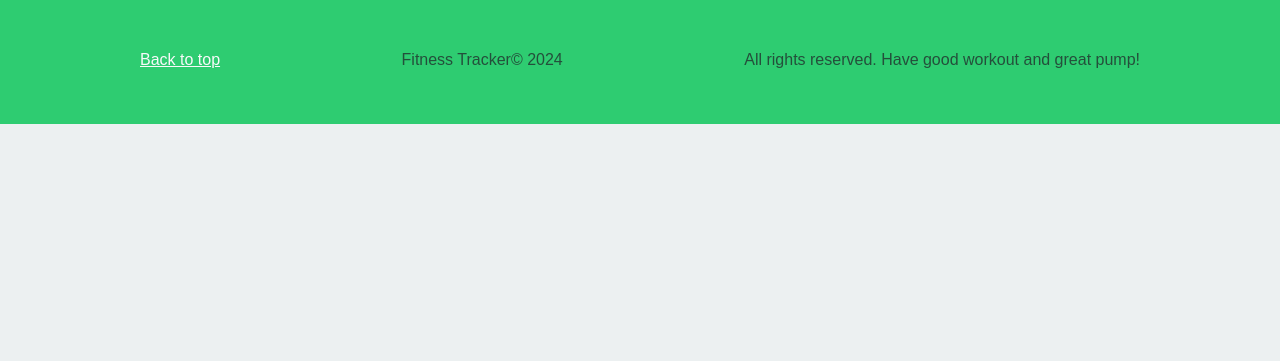
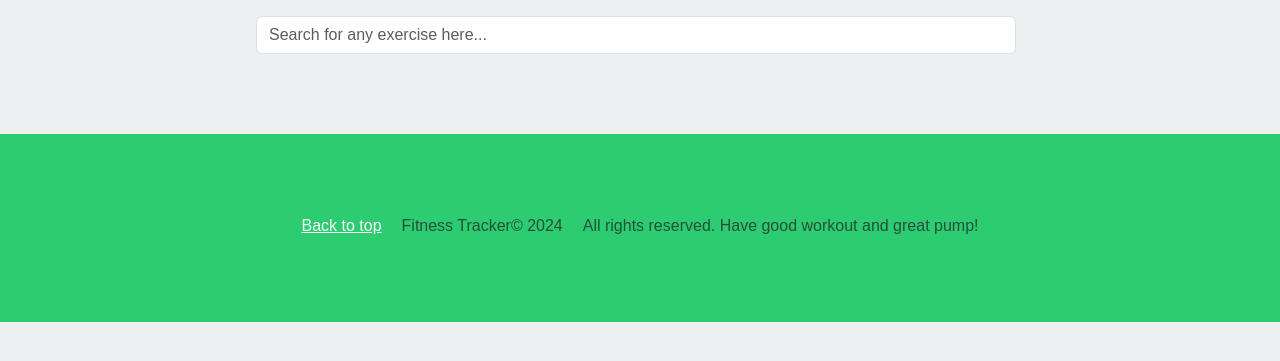
Before and after one commit to piotr-GG/fitness_tracker, a Flask app: page /exercises/ in a window 1280 px wide. Shown: the part 84-445 px from the top of the page. Run offline with Flask 3, Linux system fonts and the light colour scheme; data that the repository does not hold is empty; some libraries are stand-ins or nearby versions.

Commit message:
Added search bar for exercises

```diff
--- a/ft_app/static/css/custom/exercises.css
+++ b/ft_app/static/css/custom/exercises.css
@@ -10,9 +10,12 @@
 .container {
     display: flex;
     flex-wrap: wrap;
-    justify-content: space-between;
+    justify-content: center;
     width: 80%;
     gap: 20px;
+    padding-top: 2rem;
+    padding-bottom: 2rem;
+
 }
 
 .item {
@@ -54,3 +57,9 @@
         flex: 0 1 calc(100% - 20px);
     }
 }
+
+.searchbar {
+    width: 40%;
+    margin: 1rem auto;
+    justify-content: center;
+}
--- a/ft_app/templates/exercises/index.html
+++ b/ft_app/templates/exercises/index.html
@@ -3,9 +3,14 @@
 {% block head %}
 <title>Exercises</title>
 <link rel="stylesheet" href="{{ url_for('static', filename='css/custom/exercises.css') }}">
+<script src="https://code.jquery.com/jquery-3.5.1.js" integrity="sha256-QWo7LDvxbWT2tbbQ97B53yJnYU3WhH/C8ycbRAkjPDc=" crossorigin="anonymous"></script>
 {% endblock %}
 
 {% block body %}
+<form class="d-flex" role="search" style = "margin: 1rem auto; width:60%;">
+    <input class="form-control me-2 live-search-box" type="search" placeholder="Search for any exercise here..." aria-label="Search">
+</form>
+
 <main class="container">
     {% for exercise in exercises %}
     <div class="item">
@@ -15,4 +20,23 @@
     </div>
     {% endfor %}
 </main>
+
+
+<script type="text/javascript">
+    jQuery(document).ready(function () {
+        jQuery(".live-search-box").on("keyup click", function () {
+            var value = jQuery(this).val().toLowerCase();
+            if (value == "") {
+                jQuery(".item").show()
+            } else {
+                jQuery(".item").filter(function () {
+                    jQuery(this).toggle(jQuery(this).text().toLowerCase().indexOf(value) > -1)
+                });
+            }
+        });
+    });
+</script>
+
+
+
 {% endblock %}
```
